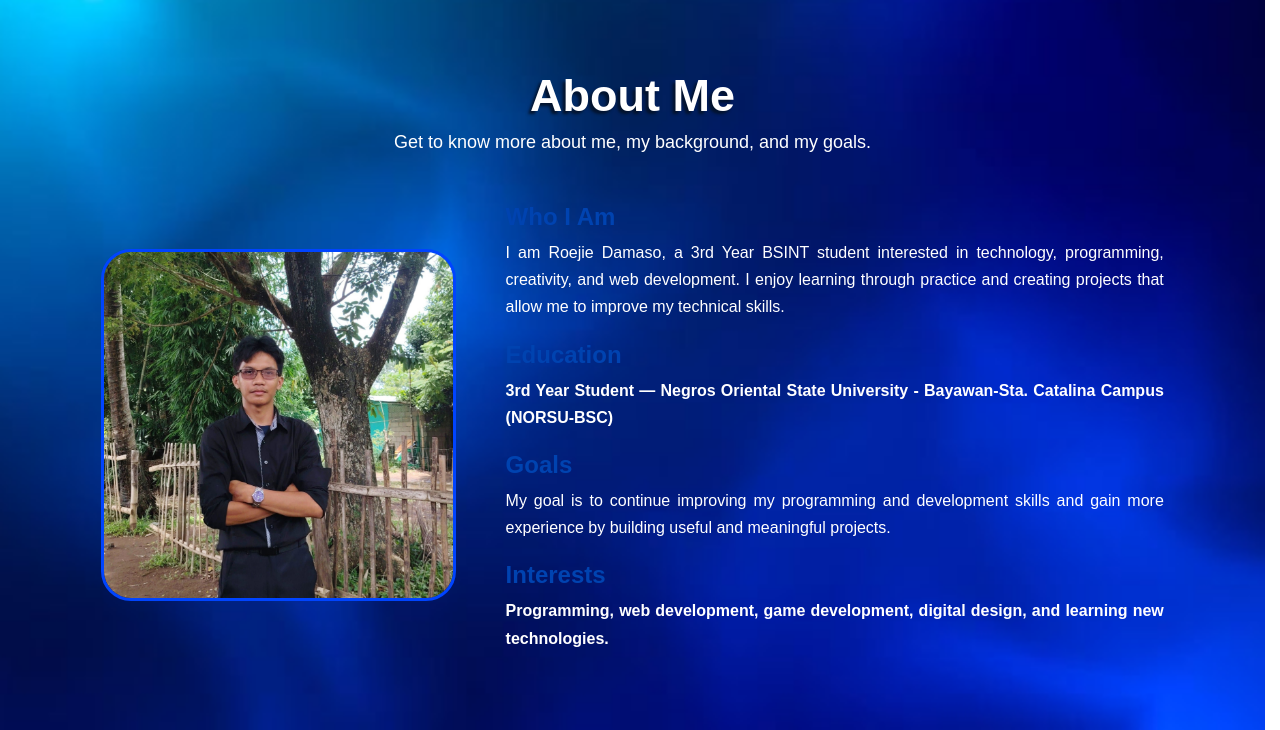
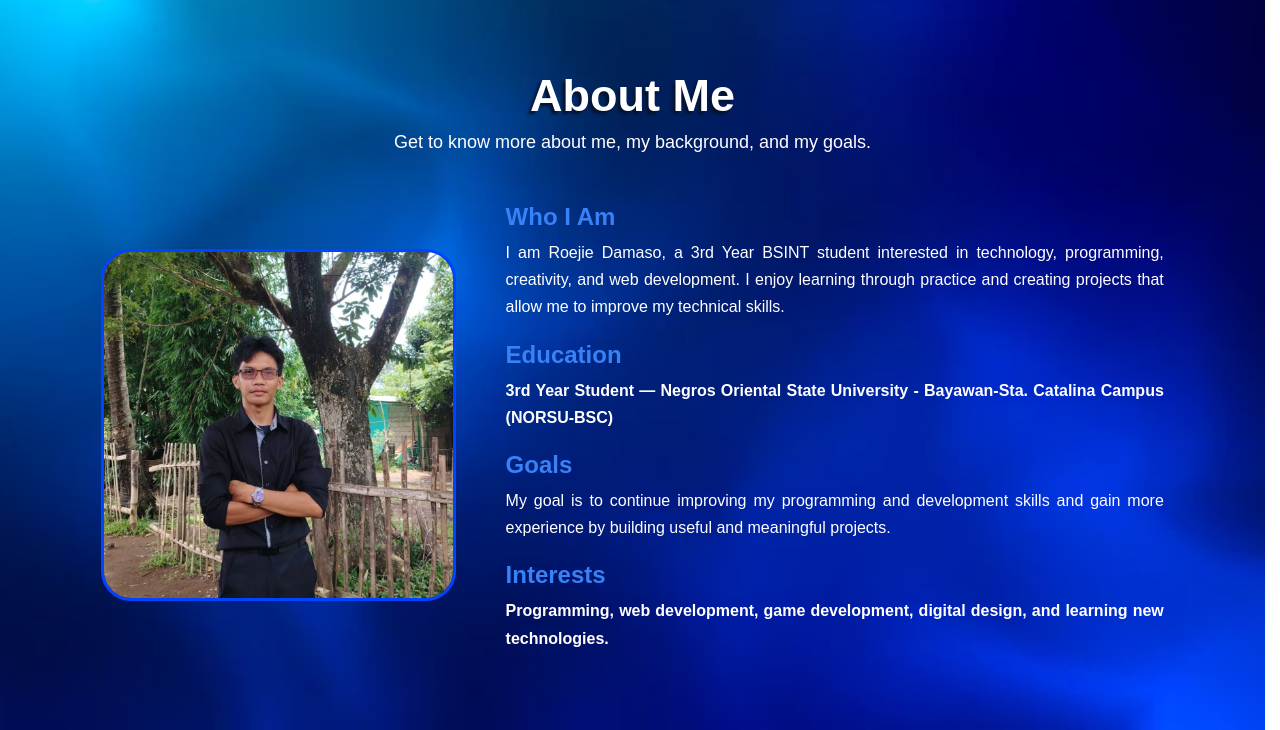
Before and after one commit to Wedyey/portfolio, a PHP site: page /about.html in a window 1280 px wide. Shown: the part 70-800 px from the top of the page. Run offline with PHP 8.4, Linux system fonts and the light colour scheme.

Commit message:
new change the h2 of the about text

```diff
--- a/style.css
+++ b/style.css
@@ -269,7 +269,7 @@ html{
 }
 
 .about-text h2{
-    color: rgb(0, 67, 176);
+    color: rgb(56, 129, 246);
     margin-bottom: 8px;
     margin-top: 20px;
 }
```
